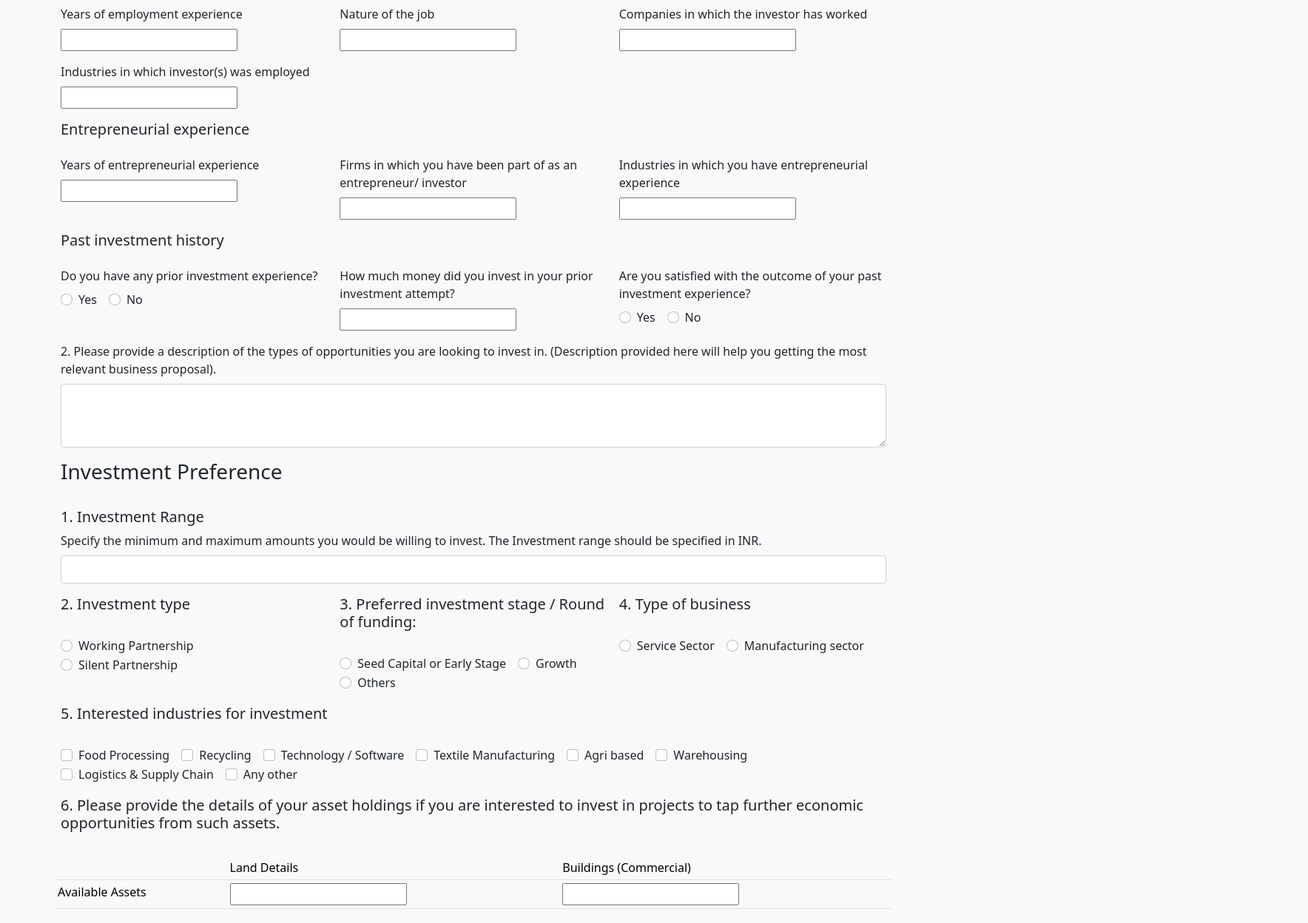
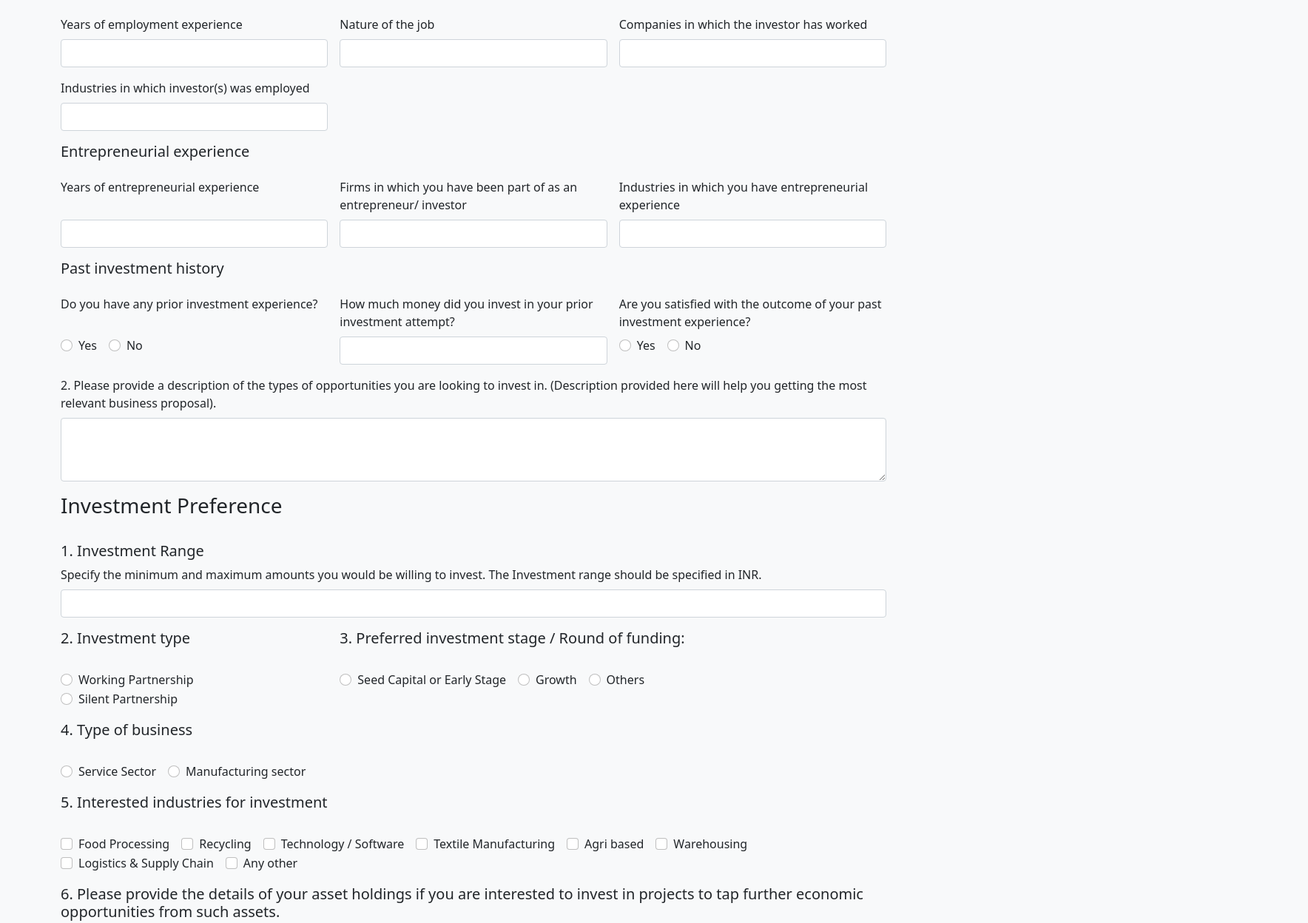
Before and after one commit to agenwida/bs5form, a plain HTML site: page index.html in a window 1280 px wide. Shown: the part 1090-2338 px from the top of the page at 74% size, 1768 px wide, since content can reach past the window. Drawn offline with Linux system fonts and the light colour scheme.

Commit message:
Add files via upload

```diff
--- a/index.html
+++ b/index.html
@@ -105,7 +105,7 @@
             <hr>
 
 
-            <table class="table table-hover table-light table-responsive">
+            <table class="table table-hover table-light table-responsive form-control">
   <thead>
     <tr>
       <th scope="col-lg-2">Name of the investors</th>
@@ -167,44 +167,44 @@
 <div class="col-xs col-sm-6 col-md-4 col-lg-4">
 
               <label for="emp_exp_yr" class="form-label">Years of employment experience</label>
-              <input type="text"  id="emp_exp_yr" name="emp_exp_yr" placeholder="" value="" required>
+              <input type="text"  id="emp_exp_yr" class="form-control" name="emp_exp_yr" placeholder="" value="" required>
 
             </div>
             <div class="col-xs col-sm-6 col-md-4 col-lg-4">
 
               <label for="emp_job" class="form-label">    Nature of the job</label><br>
-              <input type="text"  id="emp_job" name="emp_job" placeholder="" value="" required>
+              <input type="text"  id="emp_job" class="form-control" name="emp_job" placeholder="" value="" required>
 
             </div>
             <div class="col-xs col-sm-6 col-md-4 col-lg-4">
 
               <label for="emp_coms" class="form-label">Companies in which the investor has worked</label>
-              <input type="text"  id="emp_coms" name="emp_coms" placeholder="" value="" required>
+              <input type="text" class="form-control" id="emp_coms" name="emp_coms" placeholder="" value="" required>
 
             </div>
             <div class="col-xs col-sm-6 col-md-4 col-lg-4">
 
               <label for="emp_inds" class="form-label">Industries in which investor(s) was employed</label>
-              <input type="text"  id="emp_inds" name="emp_inds" placeholder="" value="" required>
+              <input type="text"  id="emp_inds" class="form-control" name="emp_inds" placeholder="" value="" required>
 
             </div>
             <h5>Entrepreneurial experience</h5>
 <div class="col-xs col-sm-6 col-md-4 col-lg-4">
 
-              <label for="emp_exp_yr" class="form-label">Years of entrepreneurial experience </label><br>
-              <input type="text"  id="emp_exp_yr" name="emp_exp_yr" placeholder="" value="" required>
+              <label for="emp_exp_yr" class="form-label">Years of entrepreneurial experience </label><br><br>
+              <input type="text" class="form-control" id="emp_exp_yr" name="emp_exp_yr" placeholder="" value="" required>
 
             </div>
             <div class="col-xs col-sm-6 col-md-4 col-lg-4">
 
               <label for="entre_firm" class="form-label">Firms in which you have been part of as an entrepreneur/ investor</label><br>
-              <input type="text"  id="entre_firm" name="entre_firm" placeholder="" value="" required>
+              <input type="text" class="form-control" id="entre_firm" name="entre_firm" placeholder="" value="" required>
 
             </div>
             <div class="col-xs col-sm-6 col-md-4 col-lg-4">
 
               <label for="entre_indus" class="form-label">Industries in which you have entrepreneurial experience</label>
-              <input type="text"  id="entre_indus" name="entre_indus" placeholder="" value="" required>
+              <input type="text" class="form-control" id="entre_indus" name="entre_indus" placeholder="" value="" required>
 
             </div>
 
@@ -213,12 +213,12 @@
 <div class="col-lg-4 col-md-4 col-sm-12 ">
 
       <label for="pre_invest_exp" class="form-label">Do you have any prior investment experience?</label>
-      <div class="d-flex flex-wrap">
-    <div class="form-check form-check-inline">
+      <div class="d-flex flex-wrap"><br>
+    <div class="form-check form-check-inline"><br>
         <input class="form-check-input" type="radio" name="radioFilter" id="pre_invest_exp">
         <label class="form-check-label" for="inlineRadio1">Yes</label>
     </div>
-    <div class="form-check form-check-inline">
+    <div class="form-check form-check-inline"><br>
         <input class="form-check-input" type="radio" name="radioFilter" id="pre_invest_exp">
         <label class="form-check-label" for="inlineRadio2">No</label>
     </div>
@@ -229,7 +229,7 @@
     <div class="col-xs col-sm-6 col-md-4 col-lg-4">
 
               <label for="pre_invest_amt" class="form-label">How much money did you invest in your prior investment attempt?</label>
-              <input type="text"  id="pre_invest_amt" name="pre_invest_amt" placeholder="" value="" required>
+              <input type="text" class="form-control" id="pre_invest_amt" name="pre_invest_amt" placeholder="" value="" required>
 
             </div>
             <div class="col-lg-4 col-md-4 col-sm-12 ">
@@ -291,7 +291,7 @@
 
 </div>
     </div>
-    <div class="col-lg-4 col-md-4 col-sm-12 ">
+    <div class="col-lg-8 col-md-8 col-sm-12 ">
               <h5>3. Preferred investment stage / Round of funding:</h5>
       <label for="amt_invest_prefer" class="form-label"></label>
       <div class="d-flex flex-wrap">
@@ -373,7 +373,7 @@
 opportunities from such assets.</h5>
 
 
-            <table class="table table-hover table-light table-responsive table-sm">
+            <table class="table table-hover table-light table-responsive table-sm form-control">
   <tbody>
     <tr>
       <td scope="col"></td>
@@ -388,8 +388,8 @@ opportunities from such assets.</h5>
 
     <tr>
       <td scope="row">Available Assets</td>
-      <td><input type="text"  id="asset_land" name="asset_land" placeholder="" value="" required></td>
-      <td><input type="text"  id="asset_builds" name="asset_builds" placeholder="" value="" required></td>
+      <td><input type="text" class="form-control" id="asset_land" name="asset_land" placeholder="" value="" required></td>
+      <td><input type="text" class="form-control" id="asset_builds" name="asset_builds" placeholder="" value="" required></td>
 
 
     </tr>
```
